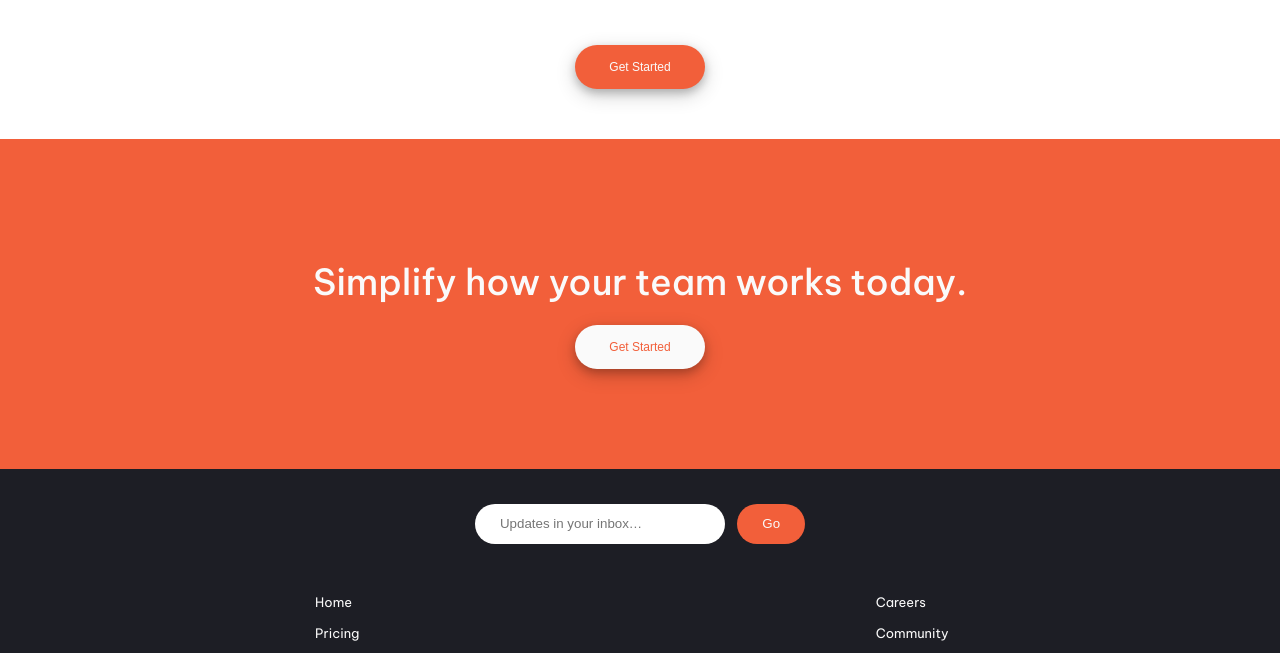
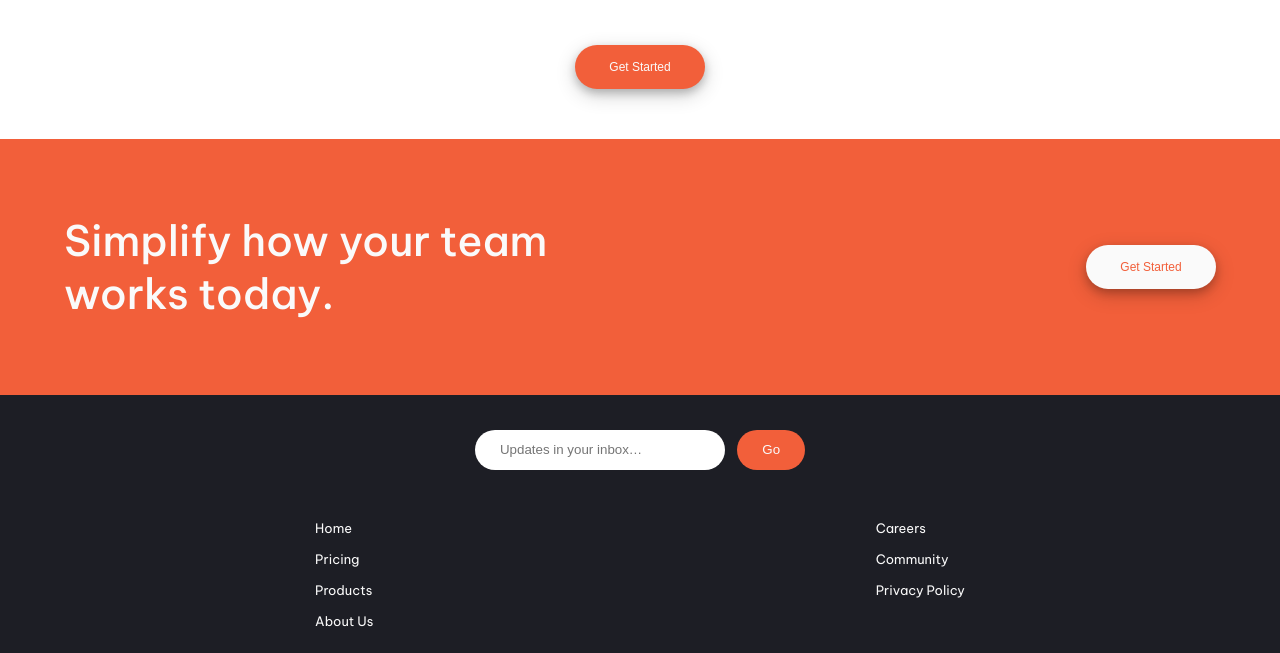
Before and after one commit to Gaston-Recalde/manage-landing-page, a plain HTML site: page index.html in a window 1280 px wide. Shown: the part 1920-2573 px from the top of the page. Drawn offline with Linux system fonts and the light colour scheme.

Commit message:
simplify responsive añadido

```diff
--- a/sass/_simplify.scss
+++ b/sass/_simplify.scss
@@ -26,3 +26,31 @@
         }
     }
 }
+
+@media screen and (min-width:768px) {
+    .simplify{
+        .simplify__container{
+            display: flex;
+            align-items: center;
+            justify-content: space-between;
+            padding: 75px 0;
+
+            h2{
+                text-align: left;
+                width: 45%;
+                padding: 0;
+            }
+        }
+    }
+}
+
+@media screen and (min-width:1200px) {
+    .simplify{
+        .simplify__container{
+
+            h2{
+                font-size: 42px;
+            }
+        }
+    }
+}
```
Also changed, not shown: css/style.css, 1 other file.
